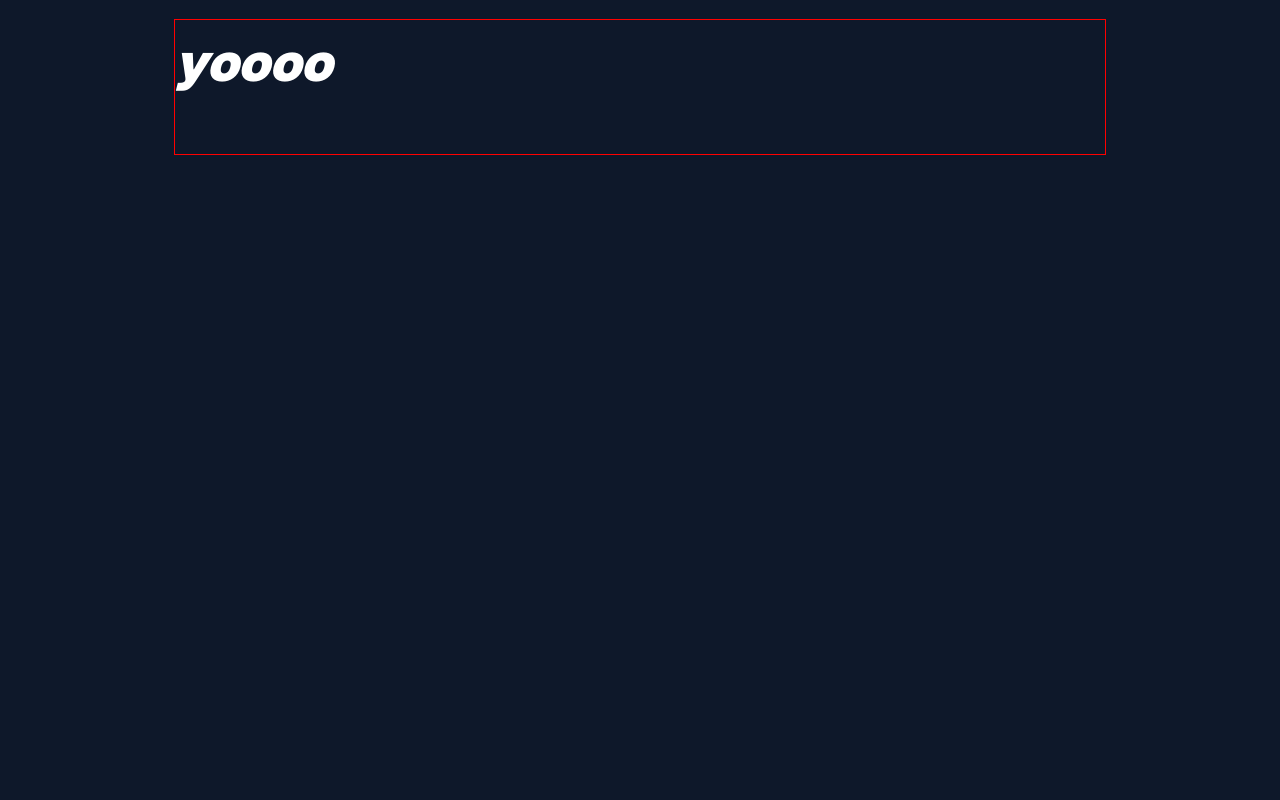
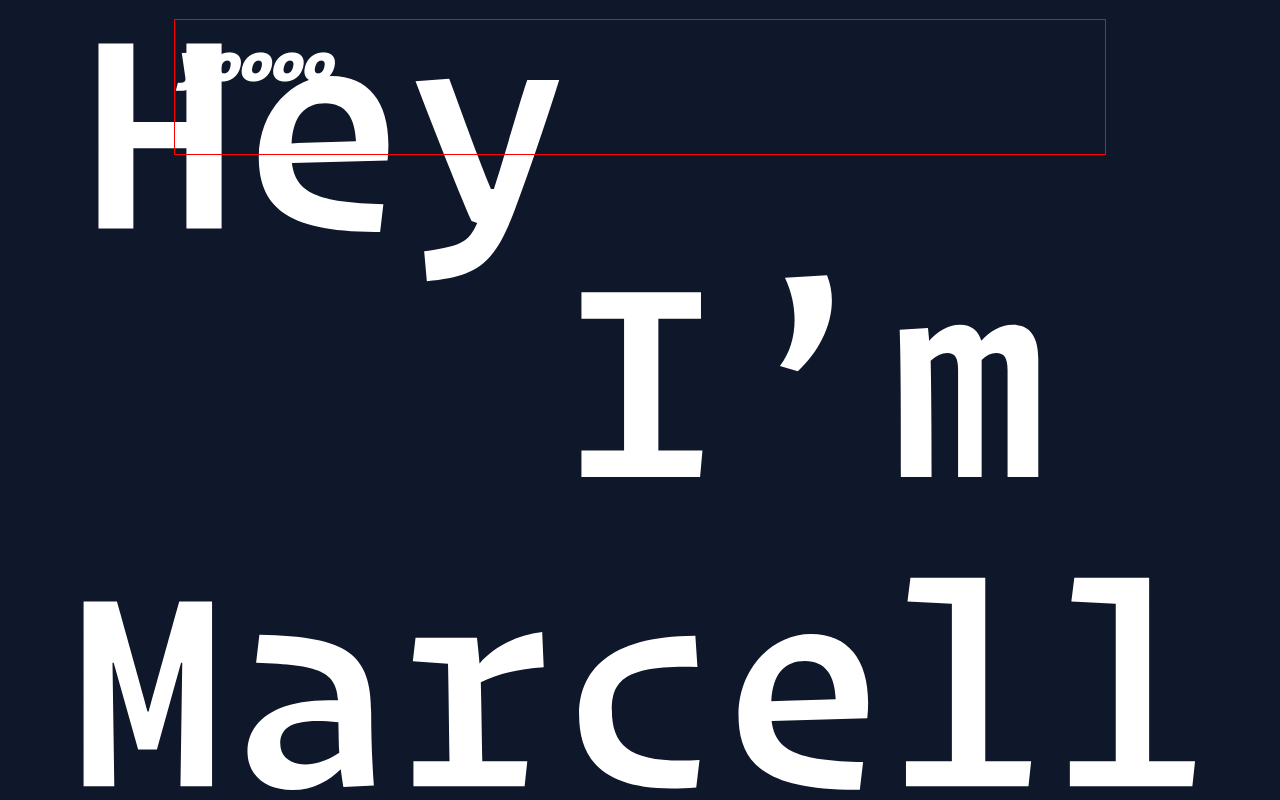
Before and after one commit to masiuciszek/marcell-ciszek-druzynski, a Gatsby site: page / in a window 1280 px wide. Built offline with nearby package versions, Linux system fonts and the light colour scheme; Gatsby itself is replaced by a stand-in of ours.

Commit message:
feat: bg main image

```diff
--- a/src/components/layout.tsx
+++ b/src/components/layout.tsx
@@ -1,19 +1,25 @@
 import * as React from "react"
-import styled from "@emotion/styled"
 import { GlobalStyles } from "@/styles/global-styles"
 import Fonts from "@/styles/fonts"
+import { cx, css } from "@emotion/css"
 
-const Main = styled.main`
-  margin: 0 auto;
-  position: relative;
+const mainStyles = css`
+  & {
+    margin: 0 auto;
+    position: relative;
+  }
 `
 
-const Layout: React.FC = ({ children }) => {
+interface LayoutProps {
+  className?: string
+}
+
+const Layout: React.FC<LayoutProps> = ({ children, className }) => {
   return (
     <>
       <GlobalStyles />
       <Fonts />
-      <Main>{children}</Main>
+      <main className={cx(mainStyles, className, "main-wrapper")}>{children}</main>
     </>
   )
 }
--- a/src/pages/index.tsx
+++ b/src/pages/index.tsx
@@ -4,60 +4,29 @@ import Layout from "@/components/layout"
 import { RootWrapper } from "@/components/common/root-wrapper"
 import { graphql, PageProps } from "gatsby"
 import Img from "gatsby-image"
+import { css } from "@emotion/css"
 
-interface Node {
-  node: {
-    id: string
+interface HomeQuery {
+  marcell: {
     publicURL: string
   }
 }
-interface HomeQuery {
-  images: {
-    edges: Array<Node>
+
+const wrapperStyles = (backgroundImage: string) => css`
+  & {
+    background: url(${backgroundImage}) center center no-repeat;
+
+    min-height: 100vh;
+    background-repeat: none;
   }
-  foo: any
-}
+`
 
 const HomePage = ({ data }: PageProps<HomeQuery>) => {
-  console.log("data", data)
-  const [im, hey, marcell] = data.images.edges
+  console.log("data", data.marcell.publicURL)
 
   return (
-    <Layout>
-      {/* <div
-        style={{
-          objectFit: "cover",
-          width: "100%",
-          backgroundRepeat: "no-repeat",
-          height: 500,
-          backgroundImage: `url(${hey.node.publicURL})`,
-          position: "absolute",
-        }}
-      ></div>
-      <div
-        style={{
-          objectFit: "cover",
-          width: "100%",
-          backgroundRepeat: "no-repeat",
-          height: 500,
-          top: 220,
-          right: 0,
-          backgroundImage: `url(${im.node.publicURL})`,
-          position: "absolute",
-        }}
-      ></div>
-      <div
-        style={{
-          objectFit: "cover",
-          width: "100%",
-          backgroundRepeat: "no-repeat",
-          height: 500,
-          backgroundImage: `url(${marcell.node.publicURL})`,
-          top: 720,
-          position: "absolute",
-        }}
-      ></div> */}
-
+    <Layout className={wrapperStyles(data.marcell.publicURL)}>
+      {/* TODO: work with the background image when we have a more propper layout */}
       <RootWrapper withSection>
         <Title mainTitle="yoooo" />
       </RootWrapper>
@@ -67,21 +36,8 @@ const HomePage = ({ data }: PageProps<HomeQuery>) => {
 
 export const HOME_PAGE_QUERY = graphql`
   {
-    images: allFile(filter: { sourceInstanceName: { eq: "images" } }) {
-      edges {
-        node {
-          id
-
-          publicURL
-        }
-      }
-    }
-    foo: file(relativePath: { eq: "hey.png" }) {
-      childImageSharp {
-        fluid(quality: 10, maxWidth: 120, maxHeight: 100) {
-          ...GatsbyImageSharpFluid_tracedSVG
-        }
-      }
+    marcell: file(relativePath: { eq: "mcd.svg" }) {
+      publicURL
     }
   }
 `
```
Also changed, not shown: src/images/code.png (deleted), src/images/coldcode.png (deleted), src/images/cover/marcell.svg (deleted), src/images/hey.png (deleted), src/images/marcell.svg (added), src/images/mcd.svg (added).
